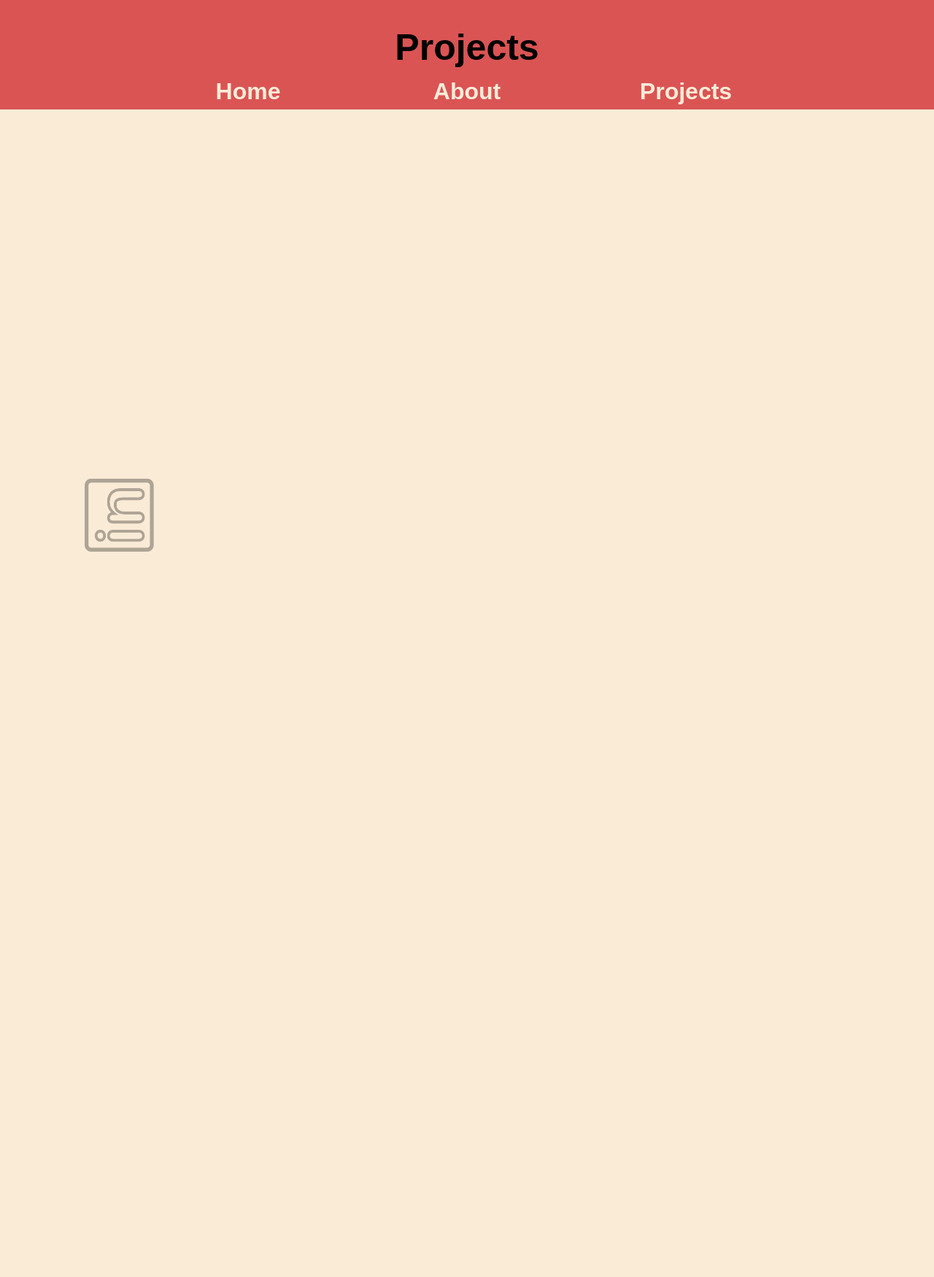
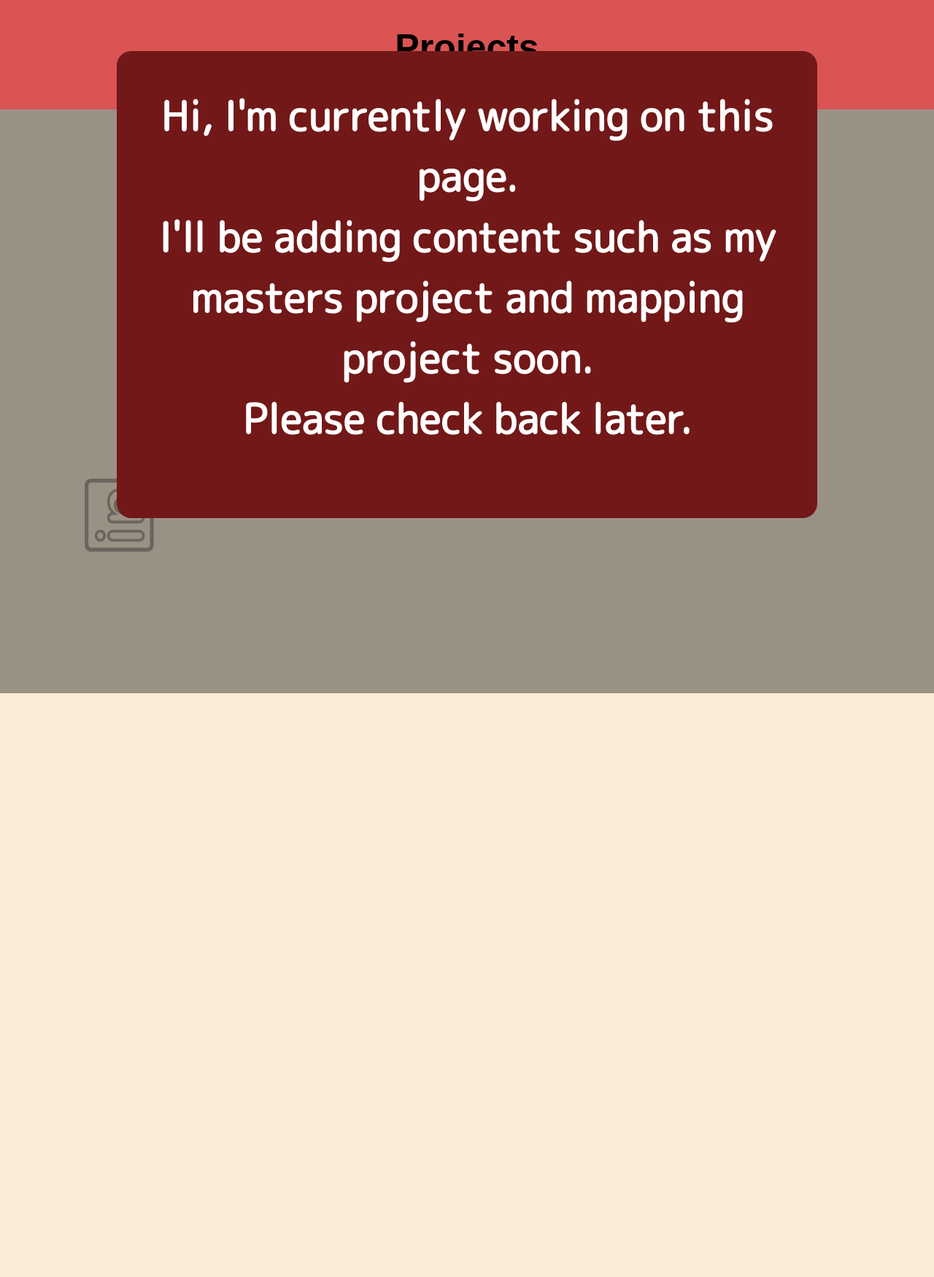
Before and after one commit to Hbm1g18/Earthquake-Hazard-Map, a Flask app: page /projects in a window 1280 px wide; the page is wider, and only the part inside the window is pictured. Shown: that part at 73% size. Run offline with Flask 2, Linux system fonts and the light colour scheme; some web fonts are replaced.

```diff
--- a/static/styles/projects.css
+++ b/static/styles/projects.css
@@ -172,6 +172,61 @@ body{
     height: 100%;
 }
 
+/* delete soon */
+body{
+    overflow: hidden;
+}
+
+#deleteme{
+    width:100%;
+    height: 100%;
+    background-color: rgba(0, 0, 0, 0.384);
+    position: absolute;
+    top: 9.4rem;;
+    justify-content: center;
+    align-items: center;
+    display: flex;
+    align-items: center;
+    justify-content: center;
+
+}
+
+#deletecontent{
+    border-radius: 20px;
+    width: 60rem;
+    height: 40rem;
+    opacity: 0;
+    top: 40rem;
+    background-color: rgb(114, 24, 24);
+    animation: fadeInAnimation ease-in-out 2s;
+    animation-iteration-count: 1;
+    animation-fill-mode: forwards;
+    animation-delay: 2s;
+}
+
+#deletecontent h1{
+    position: relative;
+    font-size: 3.5rem;
+    color: white;
+    top:3rem;
+    text-align: center;
+    font-family: 'M PLUS Rounded 1c', sans-serif;
+    font-weight: 600;
+}
+
+@keyframes fadeInAnimation {
+    0% {
+        opacity: 0;
+    }
+    100% {
+        opacity: 1;
+        transform: translateY(-10rem);
+     }
+}
+
+/* delete */
+
+
 /* popup */
 .bg-modal{
     width:100%;
--- a/templates/projects.html
+++ b/templates/projects.html
@@ -12,6 +12,19 @@
         </div>
     </div>
 </a>
+
+        <!-- Delete when complete -->
+        <div id="deleteme">
+            <div id="deletecontent">
+                <h1>Hi, I'm currently working on this page.
+                    <br>I'll be adding content such as my masters project and mapping project soon.
+                    <br>Please check back later.
+                </h1>
+            </div>
+
+        </div>
+        <!-- delete end -->
+
 
         <!-- modal section -->
         <!-- Li popup -->
```
